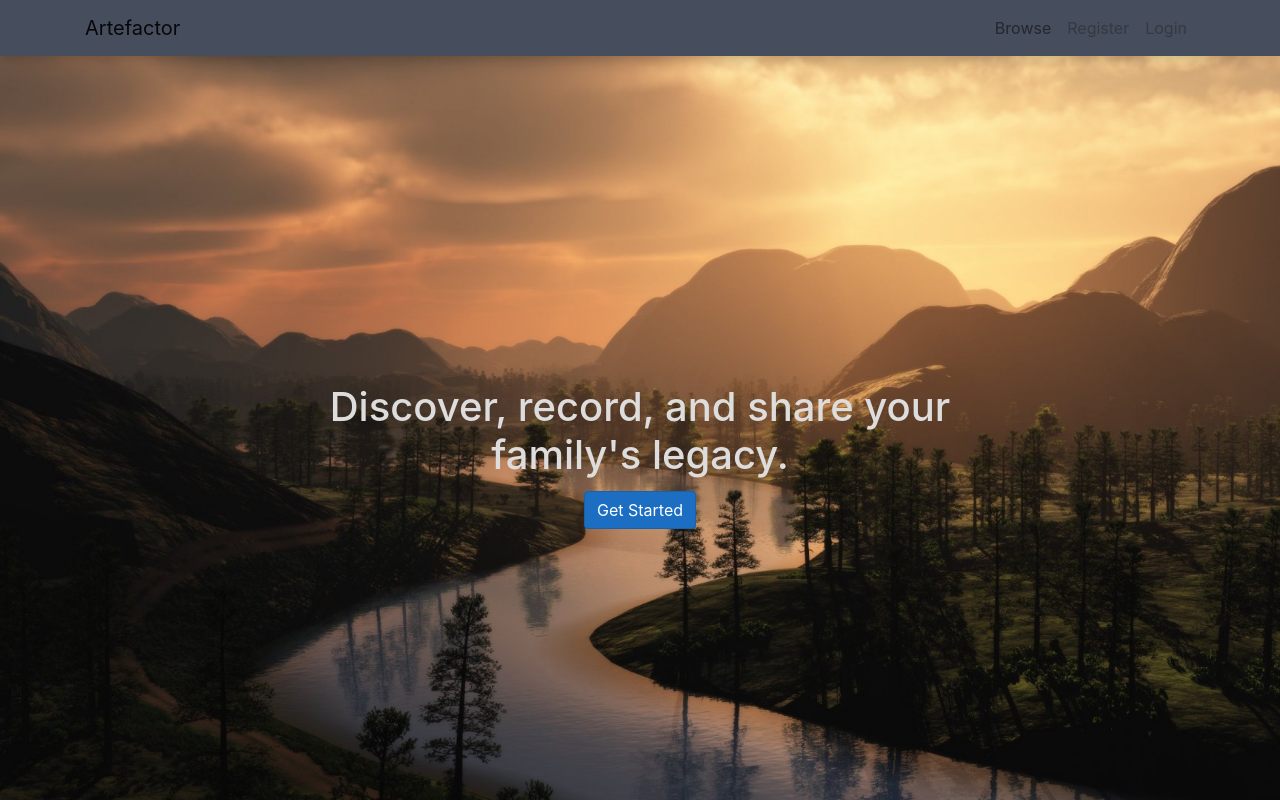
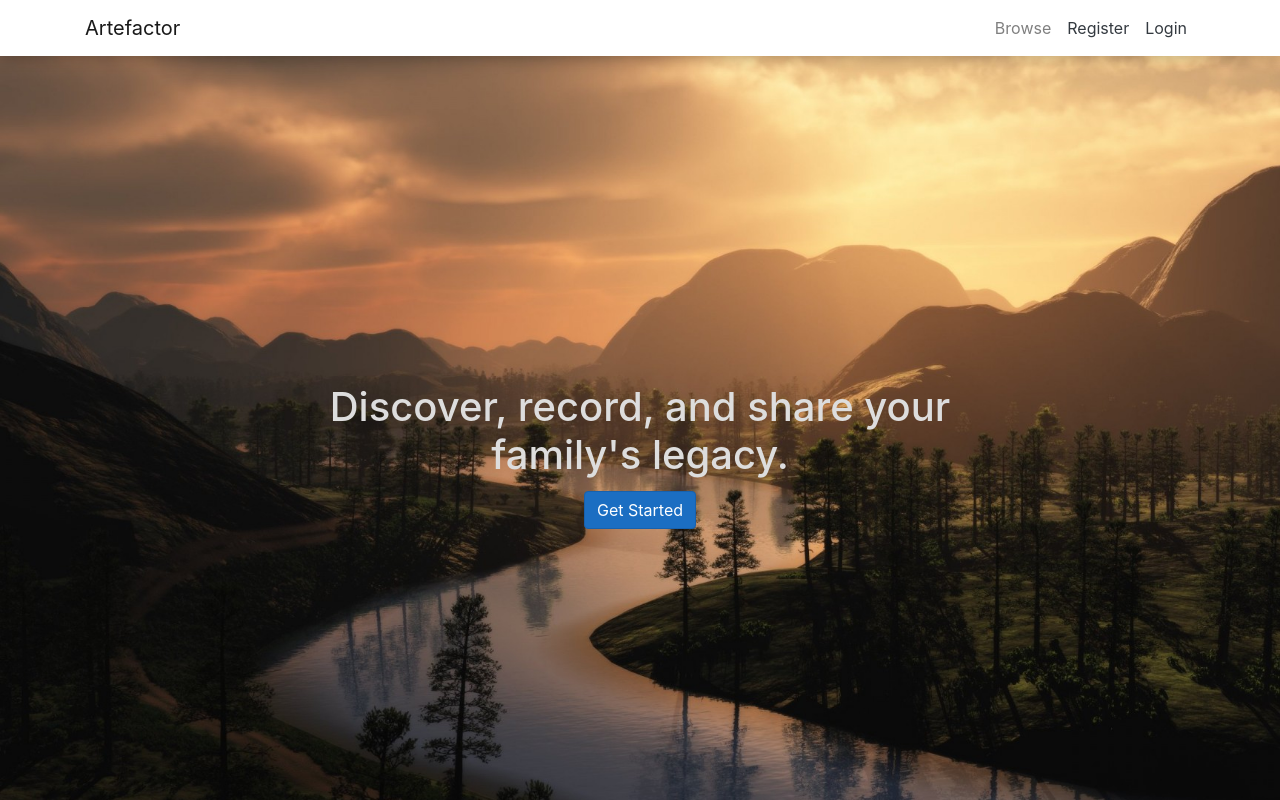
Before and after one commit to tremerent/comp30022, a React (Create React App) app in the folder ClientApp/: page / in a window 1280 px wide. Built offline with nearby package versions, Linux system fonts and the light colour scheme; no server answers.

Commit message:
Don't use logo colour for navbar.

```diff
--- a/ClientApp/src/components/NavMenu.css
+++ b/ClientApp/src/components/NavMenu.css
@@ -15,7 +15,8 @@ html {
 }
 
 .af-layout-top {
-    background-color: #464d5d;
+    /* Oh god that colour (from the logo) is so ugly. */
+    /*background-color: #464d5d;*/
     color: #ffffff;
 }
 
```
